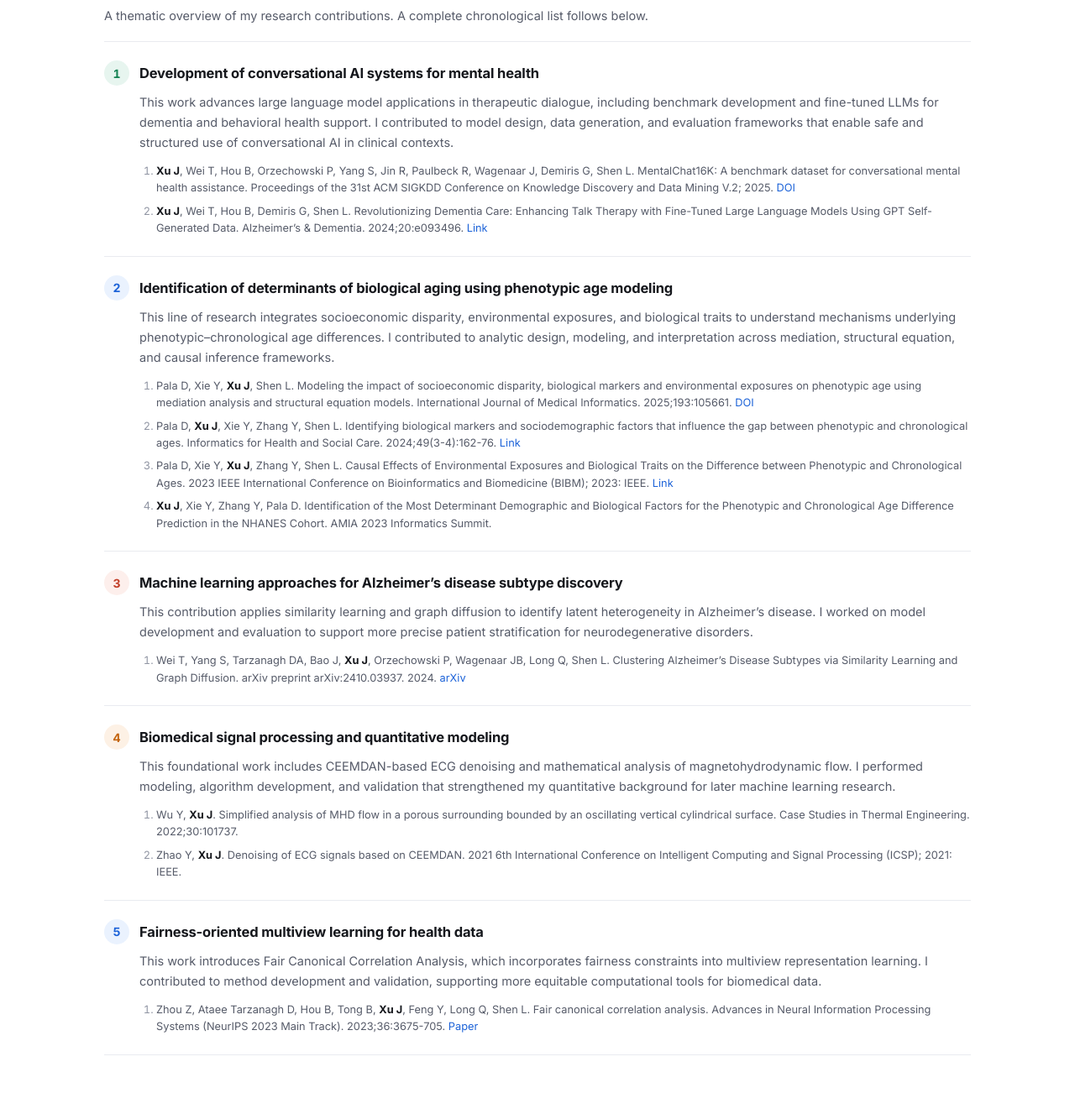
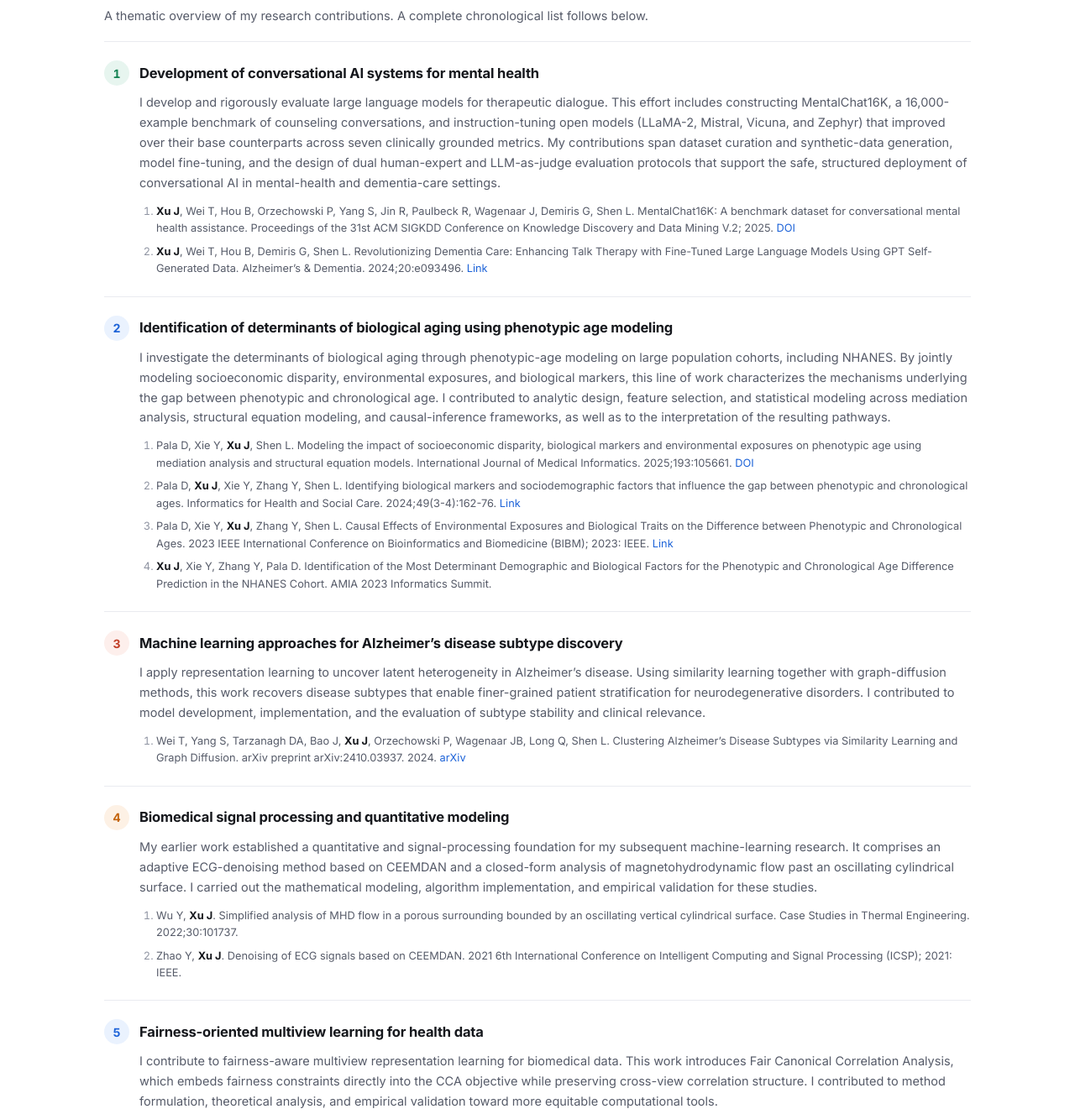
Before and after one commit to ChiaPatricia/ChiaPatricia.github.io, a plain HTML site: page publications.html in a window 1280 px wide. Shown: the part 275-1602 px from the top of the page at 84% size. Drawn offline with Linux system fonts and the light colour scheme; no server answers.

Commit message:
update
Co-Authored-By: Claude Fable 5 <noreply@anthropic.com>

```diff
--- a/publications.html
+++ b/publications.html
@@ -58,7 +58,7 @@
         <li class="contrib reveal" style="--cc:var(--green-deep);--cc-soft:var(--green-soft)">
           <div class="contrib-head"><span class="num">1</span><h3>Development of conversational AI systems for mental health</h3></div>
           <div class="contrib-body">
-            <p class="contrib-desc">This work advances large language model applications in therapeutic dialogue, including benchmark development and fine-tuned LLMs for dementia and behavioral health support. I contributed to model design, data generation, and evaluation frameworks that enable safe and structured use of conversational AI in clinical contexts.</p>
+            <p class="contrib-desc">I develop and rigorously evaluate large language models for therapeutic dialogue. This effort includes constructing MentalChat16K, a 16,000-example benchmark of counseling conversations, and instruction-tuning open models (LLaMA-2, Mistral, Vicuna, and Zephyr) that improved over their base counterparts across seven clinically grounded metrics. My contributions span dataset curation and synthetic-data generation, model fine-tuning, and the design of dual human-expert and LLM-as-judge evaluation protocols that support the safe, structured deployment of conversational AI in mental-health and dementia-care settings.</p>
             <ol class="contrib-refs">
               <li><span class="me">Xu J</span>, Wei T, Hou B, Orzechowski P, Yang S, Jin R, Paulbeck R, Wagenaar J, Demiris G, Shen L. MentalChat16K: A benchmark dataset for conversational mental health assistance. Proceedings of the 31st ACM SIGKDD Conference on Knowledge Discovery and Data Mining V.2; 2025. <a href="https://doi.org/10.1145/3711896.3737393" target="_blank" rel="noopener">DOI</a></li>
               <li><span class="me">Xu J</span>, Wei T, Hou B, Demiris G, Shen L. Revolutionizing Dementia Care: Enhancing Talk Therapy with Fine-Tuned Large Language Models Using GPT Self-Generated Data. Alzheimer’s &amp; Dementia. 2024;20:e093496. <a href="https://alz-journals.onlinelibrary.wiley.com/doi/full/10.1002/alz.093496" target="_blank" rel="noopener">Link</a></li>
@@ -69,7 +69,7 @@
         <li class="contrib reveal" style="--cc:var(--blue-deep);--cc-soft:var(--blue-soft)">
           <div class="contrib-head"><span class="num">2</span><h3>Identification of determinants of biological aging using phenotypic age modeling</h3></div>
           <div class="contrib-body">
-            <p class="contrib-desc">This line of research integrates socioeconomic disparity, environmental exposures, and biological traits to understand mechanisms underlying phenotypic–chronological age differences. I contributed to analytic design, modeling, and interpretation across mediation, structural equation, and causal inference frameworks.</p>
+            <p class="contrib-desc">I investigate the determinants of biological aging through phenotypic-age modeling on large population cohorts, including NHANES. By jointly modeling socioeconomic disparity, environmental exposures, and biological markers, this line of work characterizes the mechanisms underlying the gap between phenotypic and chronological age. I contributed to analytic design, feature selection, and statistical modeling across mediation analysis, structural equation modeling, and causal-inference frameworks, as well as to the interpretation of the resulting pathways.</p>
             <ol class="contrib-refs">
               <li>Pala D, Xie Y, <span class="me">Xu J</span>, Shen L. Modeling the impact of socioeconomic disparity, biological markers and environmental exposures on phenotypic age using mediation analysis and structural equation models. International Journal of Medical Informatics. 2025;193:105661. <a href="https://doi.org/10.1016/j.ijmedinf.2024.105661" target="_blank" rel="noopener">DOI</a></li>
               <li>Pala D, <span class="me">Xu J</span>, Xie Y, Zhang Y, Shen L. Identifying biological markers and sociodemographic factors that influence the gap between phenotypic and chronological ages. Informatics for Health and Social Care. 2024;49(3-4):162-76. <a href="https://www.tandfonline.com/doi/abs/10.1080/17538157.2024.2400247" target="_blank" rel="noopener">Link</a></li>
@@ -82,7 +82,7 @@
         <li class="contrib reveal" style="--cc:var(--tomato-deep);--cc-soft:var(--tomato-soft)">
           <div class="contrib-head"><span class="num">3</span><h3>Machine learning approaches for Alzheimer’s disease subtype discovery</h3></div>
           <div class="contrib-body">
-            <p class="contrib-desc">This contribution applies similarity learning and graph diffusion to identify latent heterogeneity in Alzheimer’s disease. I worked on model development and evaluation to support more precise patient stratification for neurodegenerative disorders.</p>
+            <p class="contrib-desc">I apply representation learning to uncover latent heterogeneity in Alzheimer’s disease. Using similarity learning together with graph-diffusion methods, this work recovers disease subtypes that enable finer-grained patient stratification for neurodegenerative disorders. I contributed to model development, implementation, and the evaluation of subtype stability and clinical relevance.</p>
             <ol class="contrib-refs">
               <li>Wei T, Yang S, Tarzanagh DA, Bao J, <span class="me">Xu J</span>, Orzechowski P, Wagenaar JB, Long Q, Shen L. Clustering Alzheimer’s Disease Subtypes via Similarity Learning and Graph Diffusion. arXiv preprint arXiv:2410.03937. 2024. <a href="https://arxiv.org/abs/2410.03937" target="_blank" rel="noopener">arXiv</a></li>
             </ol>
@@ -92,7 +92,7 @@
         <li class="contrib reveal" style="--cc:var(--orange-deep);--cc-soft:var(--orange-soft)">
           <div class="contrib-head"><span class="num">4</span><h3>Biomedical signal processing and quantitative modeling</h3></div>
           <div class="contrib-body">
-            <p class="contrib-desc">This foundational work includes CEEMDAN-based ECG denoising and mathematical analysis of magnetohydrodynamic flow. I performed modeling, algorithm development, and validation that strengthened my quantitative background for later machine learning research.</p>
+            <p class="contrib-desc">My earlier work established a quantitative and signal-processing foundation for my subsequent machine-learning research. It comprises an adaptive ECG-denoising method based on CEEMDAN and a closed-form analysis of magnetohydrodynamic flow past an oscillating cylindrical surface. I carried out the mathematical modeling, algorithm implementation, and empirical validation for these studies.</p>
             <ol class="contrib-refs">
               <li>Wu Y, <span class="me">Xu J</span>. Simplified analysis of MHD flow in a porous surrounding bounded by an oscillating vertical cylindrical surface. Case Studies in Thermal Engineering. 2022;30:101737.</li>
               <li>Zhao Y, <span class="me">Xu J</span>. Denoising of ECG signals based on CEEMDAN. 2021 6th International Conference on Intelligent Computing and Signal Processing (ICSP); 2021: IEEE.</li>
@@ -103,7 +103,7 @@
         <li class="contrib reveal" style="--cc:var(--blue-deep);--cc-soft:var(--blue-soft)">
           <div class="contrib-head"><span class="num">5</span><h3>Fairness-oriented multiview learning for health data</h3></div>
           <div class="contrib-body">
-            <p class="contrib-desc">This work introduces Fair Canonical Correlation Analysis, which incorporates fairness constraints into multiview representation learning. I contributed to method development and validation, supporting more equitable computational tools for biomedical data.</p>
+            <p class="contrib-desc">I contribute to fairness-aware multiview representation learning for biomedical data. This work introduces Fair Canonical Correlation Analysis, which embeds fairness constraints directly into the CCA objective while preserving cross-view correlation structure. I contributed to method formulation, theoretical analysis, and empirical validation toward more equitable computational tools.</p>
             <ol class="contrib-refs">
               <li>Zhou Z, Ataee Tarzanagh D, Hou B, Tong B, <span class="me">Xu J</span>, Feng Y, Long Q, Shen L. Fair canonical correlation analysis. Advances in Neural Information Processing Systems (NeurIPS 2023 Main Track). 2023;36:3675-705. <a href="https://neurips.cc/virtual/2023/poster/71423" target="_blank" rel="noopener">Paper</a></li>
             </ol>
```
Also changed, not shown: zh/publications.html (+5 -5 lines).
